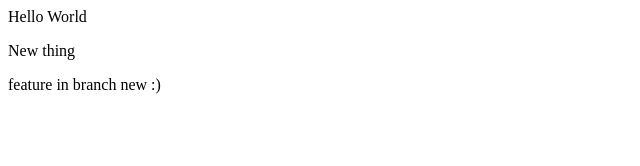
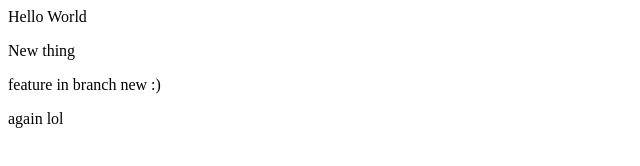
Before and after one commit to PaulHuemer/development, a plain HTML site: page index.html in a window 1280 px wide. Shown: the full height of the page, 0-640 px from the left. Drawn offline with Linux system fonts and the light colour scheme.

Commit message:
latest feature

```diff
--- a/index.html
+++ b/index.html
@@ -1,3 +1,4 @@
 <p>Hello World</p>
 <p>New thing</p>
 <p>feature in branch new :)</p>
+<p>again lol</p>
```
